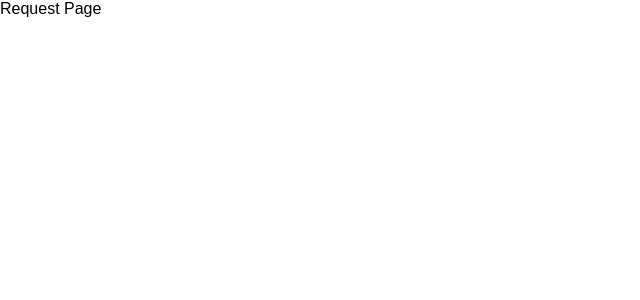
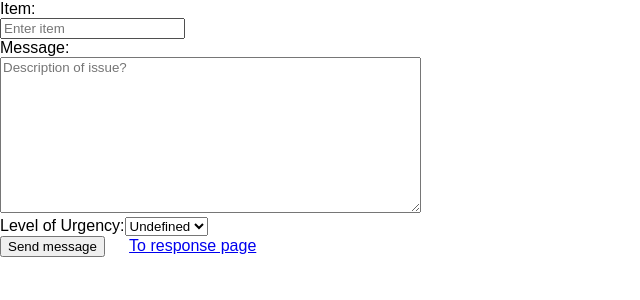
Before and after one commit to bethel-school-of-technology/taskticket-frontend, a React (Create React App) app in the folder taskticket/: page /request in a window 1280 px wide. Shown: the top 300 px of the page, without its empty margins (0-640 px from the left). Built offline with nearby package versions, Linux system fonts and the light colour scheme; the HTML template or start-up script is replaced by a standard one.

Commit message:
Request Page Build

```diff
--- a/taskticket/src/components/Request.js
+++ b/taskticket/src/components/Request.js
@@ -1,11 +1,81 @@
-import React, { Component } from 'react'
+import React, { Component } from 'react';
+import { BrowserRouter as Router, Link } from 'react-router-dom';
 
 class Request extends Component {
+    constructor() {
+        super();
+
+        this.state = {
+            item: "",
+            description: "",
+            date: "",
+            urgency: ""
+        };
+        this.handleChange = this.handleChange.bind(this);
+        this.handleSubmit = this.handleSubmit.bind(this);
+    }
+
+    handleChange(e) {
+        let target = e.target;
+        let value = target.value;
+        let name = target.name;
+
+        this.setState({
+            [name]: value
+        });
+    }
+
+    handleSubmit(e) {
+        e.preventDefault();
+
+        console.log('The form was submitted with the following data:');
+        console.log(this.state);
+    }
+    handleChange(event) {
+        this.setState({ value: event.target.value });
+    }
+
+    handleSubmit(event) {
+        alert('Your message has been sent! Urgency Level : ' + this.state.value);
+        event.preventDefault();
+    }
     render() {
         return (
-            <div>
-                Request Page
-            </div>
+            <Router path="/request">
+                <form onSubmit={this.handleSubmit} className="FormFields">
+                    <div className="FormField">
+                        <label className="FormField__Label" htmlFor="item">Item: </label><br></br>
+                        <input type="text" id="item" className="FormField__Input" placeholder="Enter item " name="item" value={this.state.itemName} onChange={this.handleChange} />
+                    </div>
+                    <div className="App__Form"></div>
+                    <div id="writeMessage">Message: </div>
+                    <div className="FormField">
+                        <textarea
+                            rows={10}
+                            cols={50}
+                            defaultValue={""}
+                            id="description"
+                            className="FormReview"
+                            placeholder="Description of issue?"
+                            name="comment"
+                            onChange={this.handleChange}
+                        />
+                    </div>
+                    <label>
+                        Level of Urgency:
+                        <select value={this.state.value} onChange={this.handleChange}>
+                            <option value="UNDEFINED">Undefined</option>
+                            <option value="LOW">Low</option>
+                            <option value="MEDIUM">Medium</option>
+                            <option value="HIGH">High</option>
+                        </select>
+                    </label>
+                    <div className="FormField">
+                        <button className="FormField__Button mr-20">Send message</button> <Link to="/response" className="FormField__Link">To response page</Link>
+                    </div>
+                </form>
+            </Router>
+
         )
     }
 }
--- a/taskticket/src/components/SignUp.js
+++ b/taskticket/src/components/SignUp.js
@@ -37,8 +37,8 @@ class SignUp extends Component {
       <div className="FormCenter">
         <form onSubmit={this.handleSubmit} className="FormFields">
           <div className="FormField">
-            <label className="FormField__Label" htmlFor="name">Business (optional): </label>
-            <input type="text" id="ame" className="FormField__Input" placeholder="Enter your business name" name="businessName" value={this.state.businessName} onChange={this.handleChange} />
+            <label className="FormField__Label" htmlFor="business">Business (optional): </label>
+            <input type="text" id="business" className="FormField__Input" placeholder="Enter your business name" name="businessName" value={this.state.businessName} onChange={this.handleChange} />
           </div>
           <div className="FormField">
             <label className="FormField__Label" htmlFor="name">First Name: </label>
```
